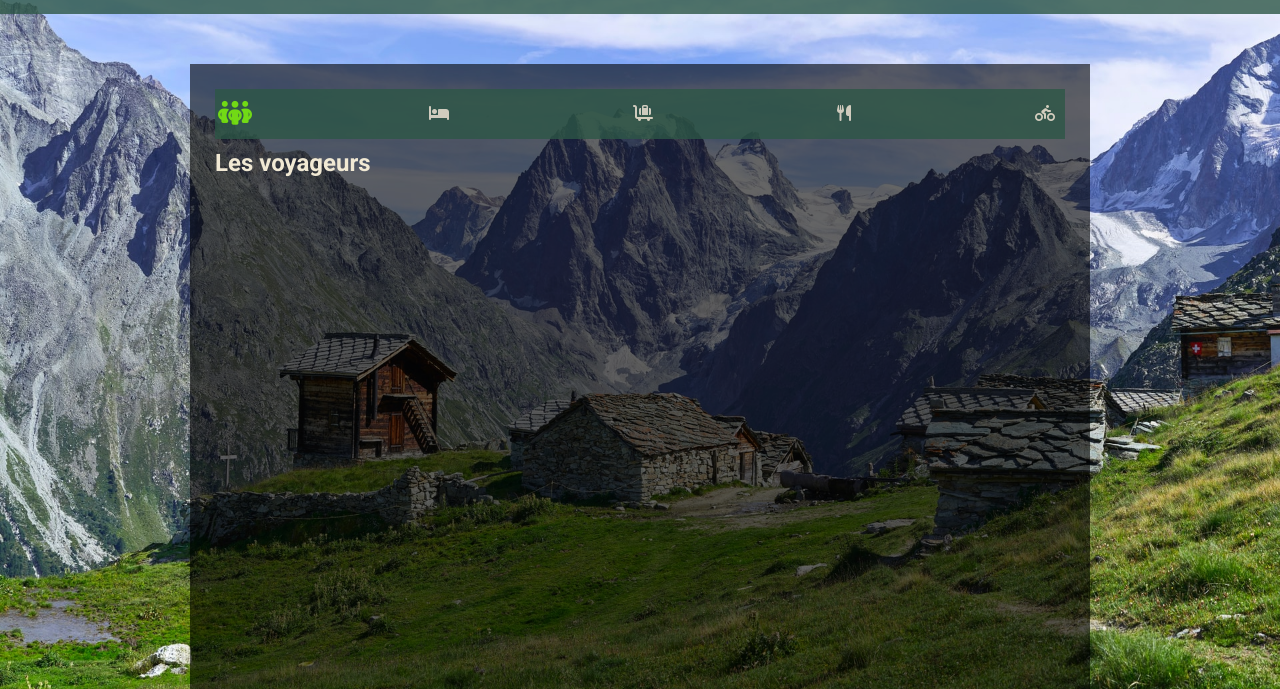
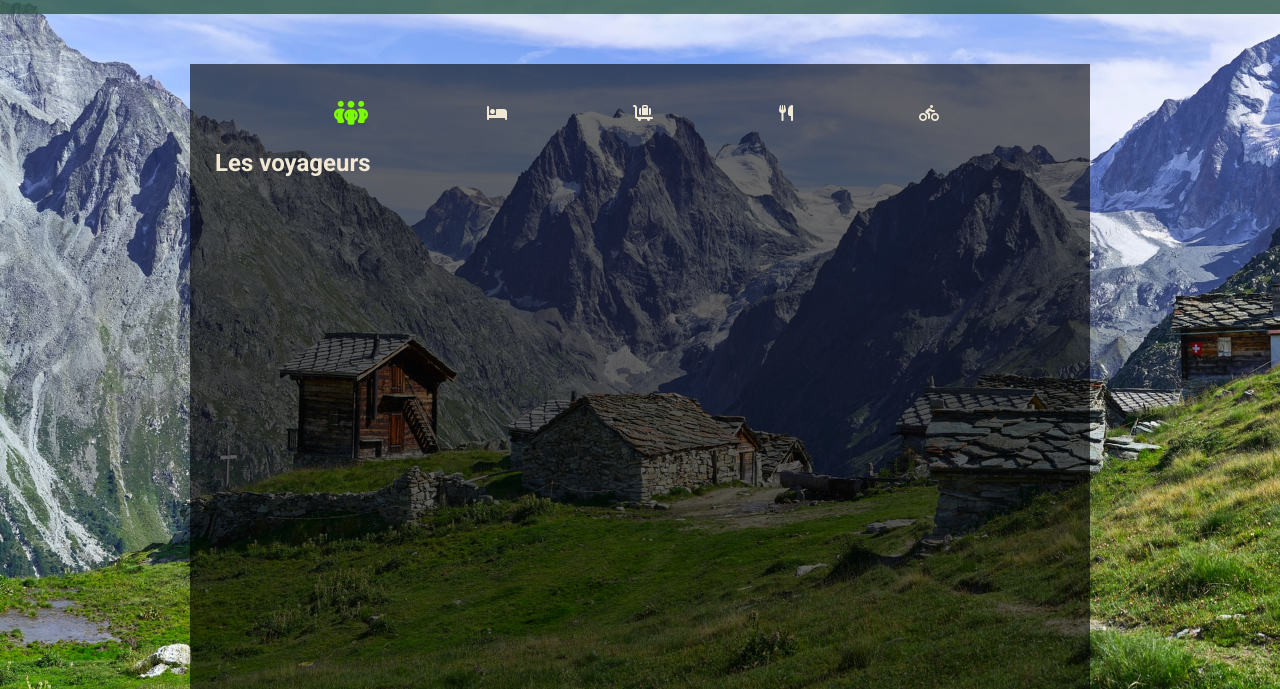
Before and after one commit to fabiandeneuville/tahitiTravel, a website: page index.html in a window 1280 px wide. Both pictures are taken after a click on the element "J'y vais". Shown: the part 111-800 px from the top of the page. Drawn offline with Linux system fonts and the light colour scheme.

Commit message:
Buttons container style modification

```diff
--- a/public/style/style.css
+++ b/public/style/style.css
@@ -126,13 +126,10 @@ main {
     width: 100%;
     display: flex;
     flex-direction: row;
-    justify-content: space-between;
+    justify-content: space-evenly;
     align-items: center;
     height: 50px;
     margin-bottom: 10px;
-    background-color: #2C5545;
-    opacity: 0.8;
-    padding: 0 10px;
 }
 
 .form-btn-container i {
```
